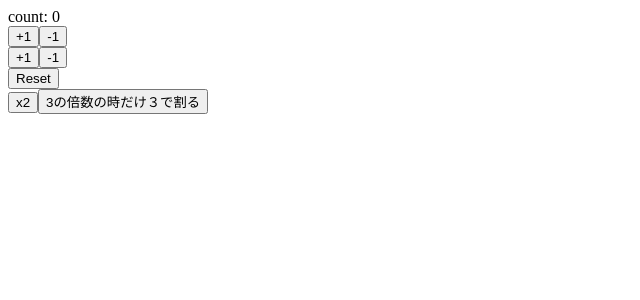
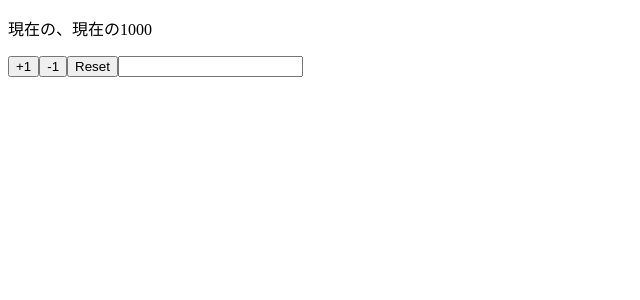
Before and after one commit to tnkyk/React-tutorial, a React (Create React App) app in the folder tutorial001/: page / in a window 1280 px wide. Shown: the top 300 px of the page, without its empty margins (0-640 px from the left). Built offline with nearby package versions, Linux system fonts and the light colour scheme.

Commit message:
implement component using multiple states

```diff
--- a/tutorial001/src/App.js
+++ b/tutorial001/src/App.js
@@ -1,49 +1,35 @@
 import React, {useState} from 'react';
 
 
-const App = () => {
-  //初期値を与えることができる
-  //配列を返す　[変数、変数を加工できる関数]
-  const [count,setCount] = useState(0)
+const App = props => {
+  // const initialStates = {
+  //   name: '',
+  //   price: 1000,
+  // }
 
-  const increment = () => setCount(count + 1)
-  const decrement = () => setCount(count - 1)
+  const [name,setName] = useState(props.name)
+  const [price,setPrice] = useState(props.price)
 
-  const increment2 = () => setCount(previousCount => previousCount + 1)
-  const decrement2 = () => setCount(previousCount => previousCount - 1)
-
-  const reset = () => setCount(0)
-
-  const x2 = () => setCount(count * 2)
-
-  const dic3 = () => setCount(previousCount => {
-    if(previousCount % 3 === 0){
-      return previousCount / 3
-    }else{
-      return previousCount
-    }
-  })
+  const reset = () => {
+    setPrice(props.price)
+    setName(props.name)
+  }
 
   return (
     <React.Fragment>
-      <div>count: {count}</div>
-      <div>
-        <button onClick={increment}>+1</button>
-        <button onClick={decrement}>-1</button>
-      </div>
-      <div>
-        <button onClick={increment2}>+1</button>
-        <button onClick={decrement2}>-1</button>
-      </div>
-      <div>
-        <button onClick={reset}>Reset</button>
-      </div>
-      <div>
-        <button onClick={x2}>x2</button>
-        <button onClick={dic3}>3の倍数の時だけ３で割る</button>
-      </div>
+      <p>現在の{name}、現在の{price}</p>
+      <button onClick={()=>setPrice(price+1)}>+1</button>
+      <button onClick={()=>setPrice(price-1)}>-1</button>
+      <button onClick={reset}>Reset</button>
+      <input value={name} onChange={e => setName(e.target.value)}/>
+
     </React.Fragment>
   );
 }
 
+App.defaultProps = {
+  name: '',
+  price: 1000
+}
+
 export default App;
```
